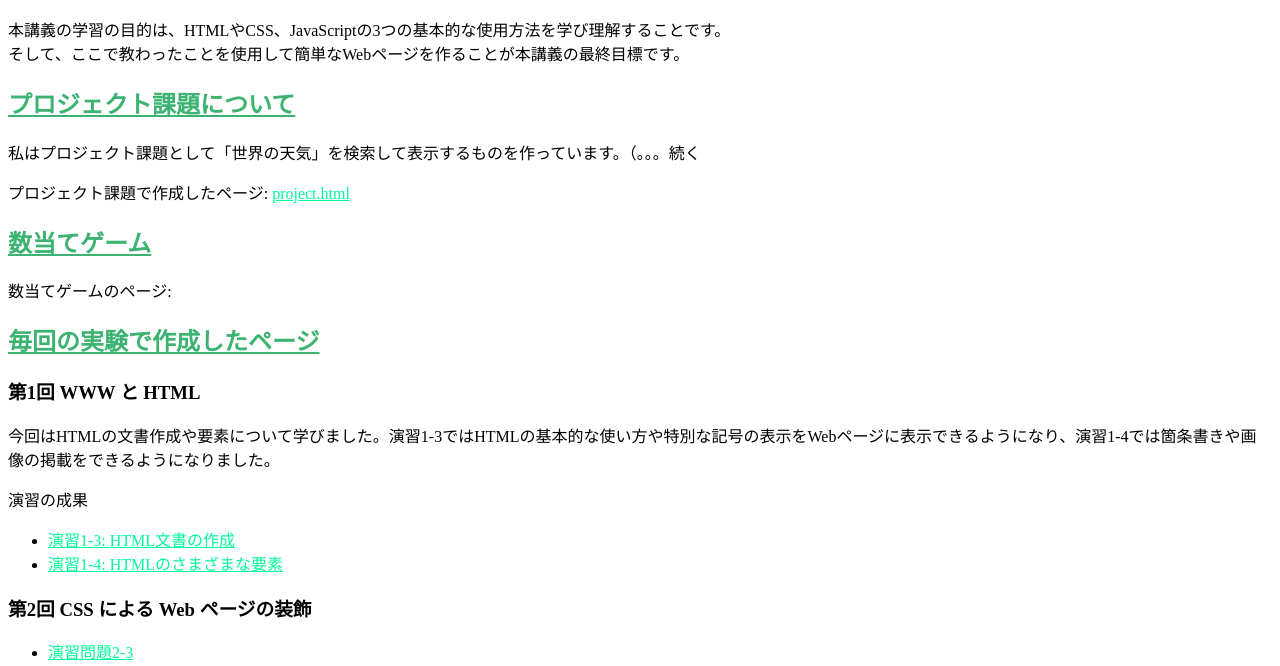
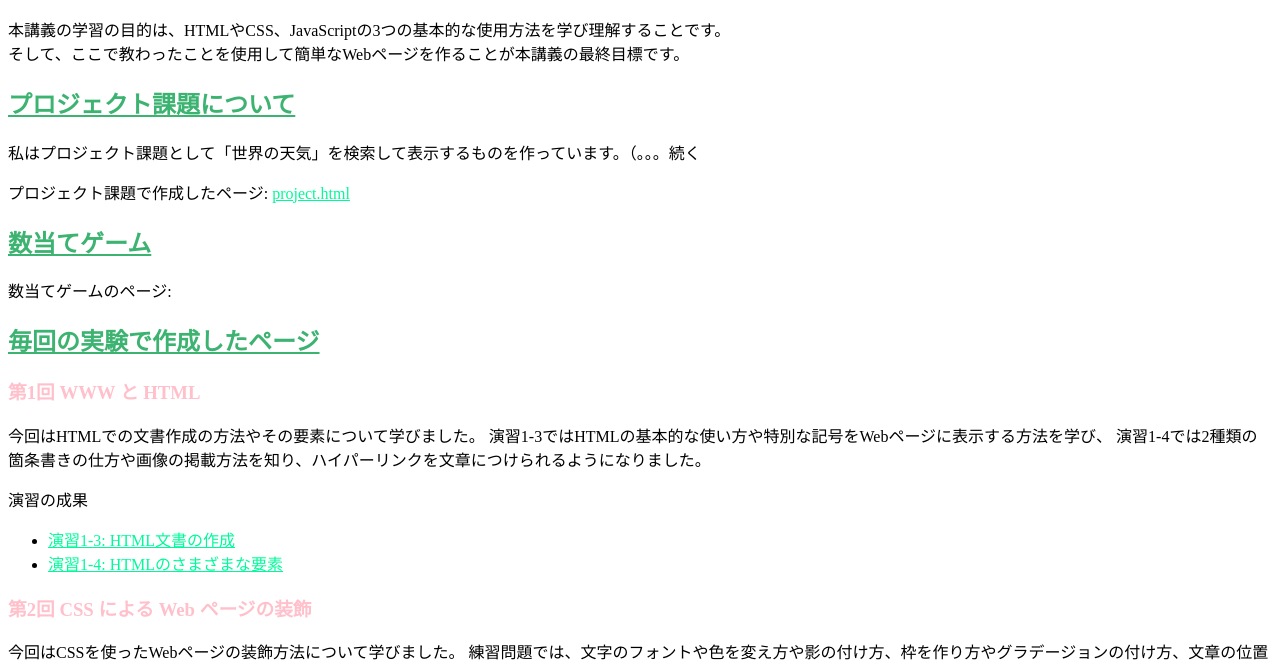
Before and after one commit to G284752022/medialabo, a plain HTML site: page index.html in a window 1280 px wide. Shown: the part 127-793 px from the top of the page. Drawn offline with Linux system fonts and the light colour scheme.

Commit message:
6/15　更新

```diff
--- a/index.html
+++ b/index.html
@@ -21,7 +21,10 @@
       <p>数当てゲームのページ: </p>
     <h2>毎回の実験で作成したページ</h2>
       <h3>第1回 WWW と HTML</h3>
-      <p>今回はHTMLの文書作成や要素について学びました。演習1-3ではHTMLの基本的な使い方や特別な記号の表示をWebページに表示できるようになり、演習1-4では箇条書きや画像の掲載をできるようになりました。
+      <p>
+        今回はHTMLでの文書作成の方法やその要素について学びました。
+        演習1-3ではHTMLの基本的な使い方や特別な記号をWebページに表示する方法を学び、
+        演習1-4では2種類の箇条書きの仕方や画像の掲載方法を知り、ハイパーリンクを文章につけられるようになりました。
       </p>
       <p>演習の成果</p>
       <ul>
@@ -29,8 +32,12 @@
         <li><a href = "https://g284752022.github.io/medialabo/practice-html/elements.html" target = "_blank">演習1-4: HTMLのさまざまな要素</a></li>
       </ul>
       <h3>第2回 CSS による Web ページの装飾</h3>
+      <p>
+        今回はCSSを使ったWebページの装飾方法について学びました。
+        練習問題では、文字のフォントや色を変え方や影の付け方、枠を作り方やグラデージョンの付け方、文章の位置の調整方法といったことを学び、CSSで幅広いことができることを知りました。
+      </p>
       <ul>
-        <li><a href = "https://g284752022.github.io/medialabo/practice-css/browser-intro.html" target = "_blank">演習問題2-3</a></li>
+        <li><a href = "https://g284752022.github.io/medialabo/practice-css/browser-intro.html" target = "_blank">練習問題2-3: ウェブブラウザ説明ページの装飾</a></li>
       </ul>
       <h3>第3回 JavaScript の基本</h3>
       <h3>第4回 DOM と JavaScript</h3>
--- a/style.css
+++ b/style.css
@@ -15,14 +15,18 @@ h2{
     text-decoration: underline;
 }
 
+h3{
+    color: pink;
+}
+
 a:link{
     color: mediumspringgreen;
 }
 
 a:visited{
-    color: orange;
+    color: pink;
 }
 
 a:hover{
-    color: pink;
+    color: orange;
 }
```
